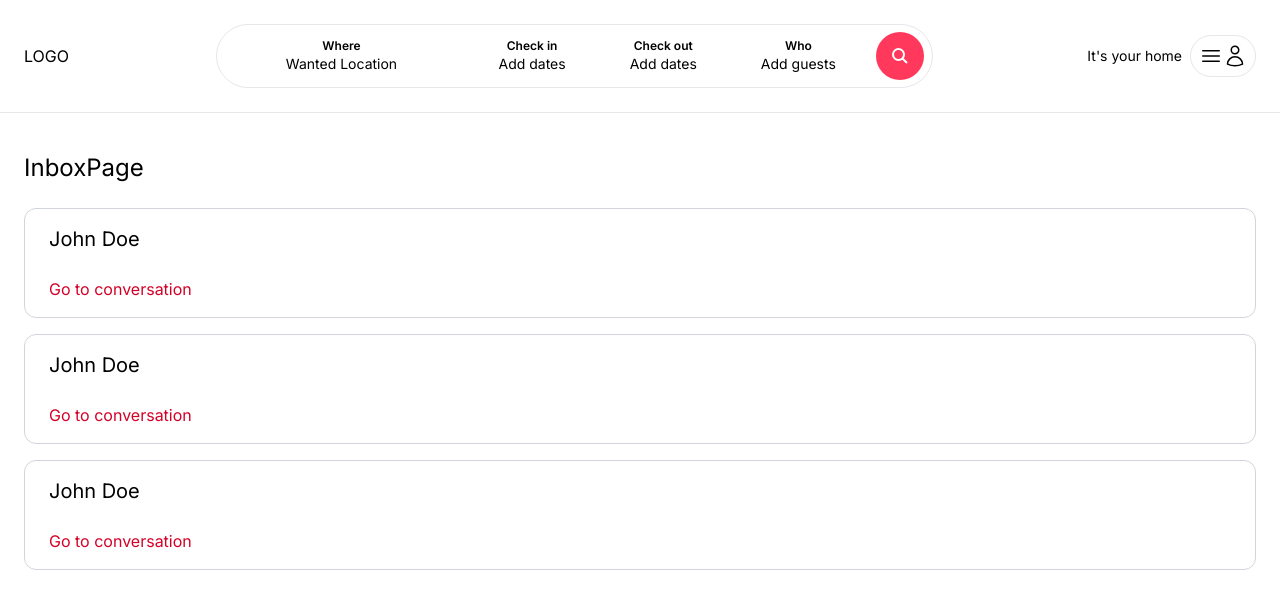
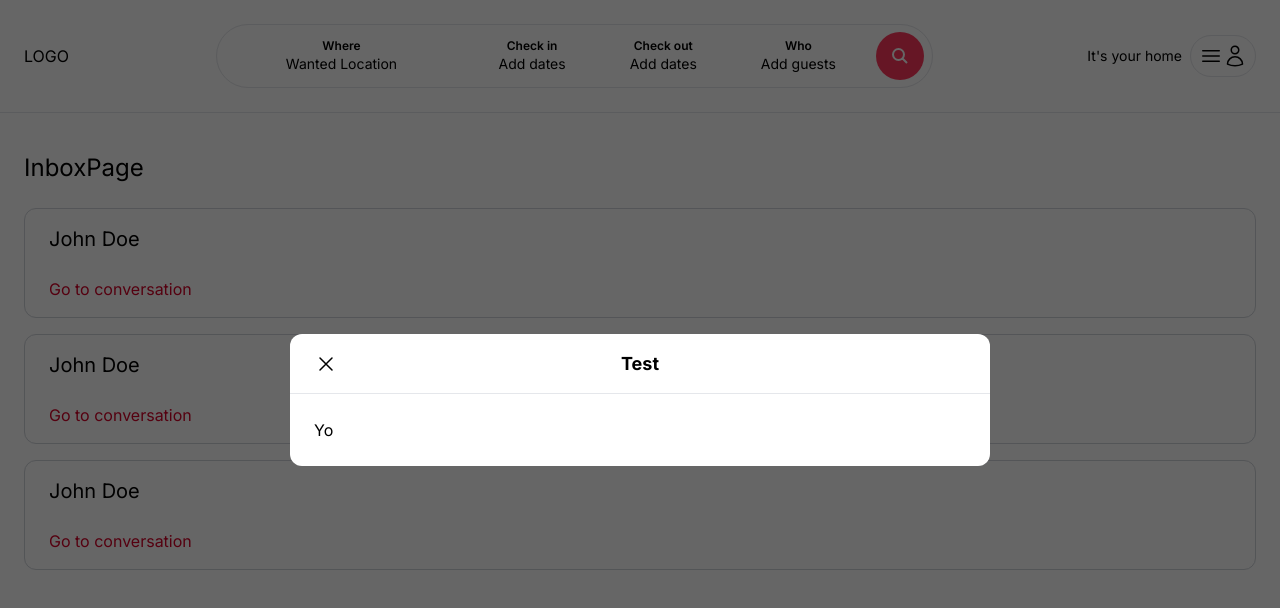
Before and after one commit to Hadayetullah/Resort-Rental-Frontend, a Next.js app: page /inbox in a window 1280 px wide. Shown: the top 608 px of the page. Built offline with nearby package versions, Linux system fonts and the light colour scheme.

Commit message:
Started creating reusable modal window

```diff
--- /dev/null
+++ b/app/components/modals/Modal.tsx
@@ -0,0 +1,49 @@
+"use client";
+import React, { useState } from "react";
+
+interface ModalProps {
+  label: string;
+  content: React.ReactElement;
+  isOpen: boolean;
+}
+
+const Modal: React.FC<ModalProps> = ({ label, content, isOpen }) => {
+  const [showModal, setShowModal] = useState(isOpen);
+  return (
+    <div className="flex items-center justify-center fixed inset-0 z-50 bg-black/60">
+      <div className="relative w-[90%] md:w-[80%] lg:w-[700px] py-6 h-auto">
+        <div
+          className={`h-full duration-500 ${
+            isOpen ? "translate-y-0 opacity-100" : "translate-y-full opacity-10"
+          }`}
+        >
+          <div className="w-full h-auto rounded-xl relative flex flex-col bg-white">
+            <header className="relative h-[60px] flex items-center p-6 rounded-t justify-center border-b">
+              <div className="p-3 absolute left-3 hover:bg-gray-300 rounded-full cursor-pointer">
+                <svg
+                  fill="none"
+                  viewBox="0 0 24 24"
+                  strokeWidth={1.5}
+                  stroke="currentColor"
+                  className="w-6 h-6"
+                >
+                  <path
+                    strokeLinecap="round"
+                    strokeLinejoin="round"
+                    d="M6 18 18 6M6 6l12 12"
+                  />
+                </svg>
+              </div>
+
+              <h2 className="text-lg font-bold">{label}</h2>
+            </header>
+
+            <section className="p-6">{content}</section>
+          </div>
+        </div>
+      </div>
+    </div>
+  );
+};
+
+export default Modal;
--- a/app/inbox/[id]/page.tsx
+++ b/app/inbox/[id]/page.tsx
@@ -2,7 +2,7 @@
 
 const ConversationPage = () => {
   return (
-    <main className="max-w-[1500] mx-auto px-6 pb-6">
+    <main className="max-w-[1500px] mx-auto px-6 pb-6">
       <ConversationDetail />
     </main>
   );
--- a/app/inbox/page.tsx
+++ b/app/inbox/page.tsx
@@ -2,7 +2,7 @@
 
 const InboxPage = () => {
   return (
-    <main className="max-w-[1500] mx-auto px-6 pb-6 space-y-4">
+    <main className="max-w-[1500px] mx-auto px-6 pb-6 space-y-4">
       <h1 className="my-6 text-2xl">InboxPage</h1>
 
       <Conversation />
--- a/app/landlords/[id]/page.tsx
+++ b/app/landlords/[id]/page.tsx
@@ -4,7 +4,7 @@
 
 const LandlordDetailPage = () => {
   return (
-    <main className="max-w-[1500] mx-auto px-6 pb-6">
+    <main className="max-w-[1500px] mx-auto px-6 pb-6">
       <div className="grid grid-cols-1 md:grid-cols-4 gap-4">
         <aside className="col-span-1 mb-4">
           <div className="flex flex-col items-center p-6 rounded-xl border border-gray-300 shadow-xl">
--- a/app/layout.tsx
+++ b/app/layout.tsx
@@ -2,6 +2,7 @@
 import { Inter } from "next/font/google";
 import "./globals.css";
 import Navbar from "./components/navbar/Navbar";
+import Modal from "./components/modals/Modal";
 
 const inter = Inter({ subsets: ["latin"] });
 
@@ -15,12 +16,15 @@
 }: Readonly<{
   children: React.ReactNode;
 }>) {
+  const content = <p>Yo</p>;
   return (
     <html lang="en">
       <body className={inter.className}>
         <Navbar />
 
         <div className="pt-32">{children}</div>
+
+        <Modal label="Test" content={content} isOpen={true} />
       </body>
     </html>
   );
--- a/app/myproperties/page.tsx
+++ b/app/myproperties/page.tsx
@@ -2,7 +2,7 @@
 
 const MyPropertiesPage = () => {
   return (
-    <main className="max-w-[1500] mx-auto px-6 pb-6">
+    <main className="max-w-[1500px] mx-auto px-6 pb-6">
       <h1 className="my-6 text-2xl">MyPropertiesPage</h1>
 
       <div className="grid grid-cols-1 md:grid-cols-3 gap-6">
--- a/app/myreservations/page.tsx
+++ b/app/myreservations/page.tsx
@@ -4,7 +4,7 @@
 
 const MyReservationPage = () => {
   return (
-    <main className="max-w-[1500] mx-auto px-6 pb-6">
+    <main className="max-w-[1500px] mx-auto px-6 pb-6">
       <h1 className="my-6 text-2xl">MyReservationPage</h1>
 
       <div className="space-y-4">
--- a/app/properties/[id]/page.tsx
+++ b/app/properties/[id]/page.tsx
@@ -4,7 +4,7 @@
 
 const PropertyDetailPage = () => {
   return (
-    <main className="max-w-[1500] mx-auto px-6 pb-6">
+    <main className="max-w-[1500px] mx-auto px-6 pb-6">
       <div className="w-full h-[64vh] mb-4 overflow-hidden rounded-xl relative">
         <Image
           fill
```
